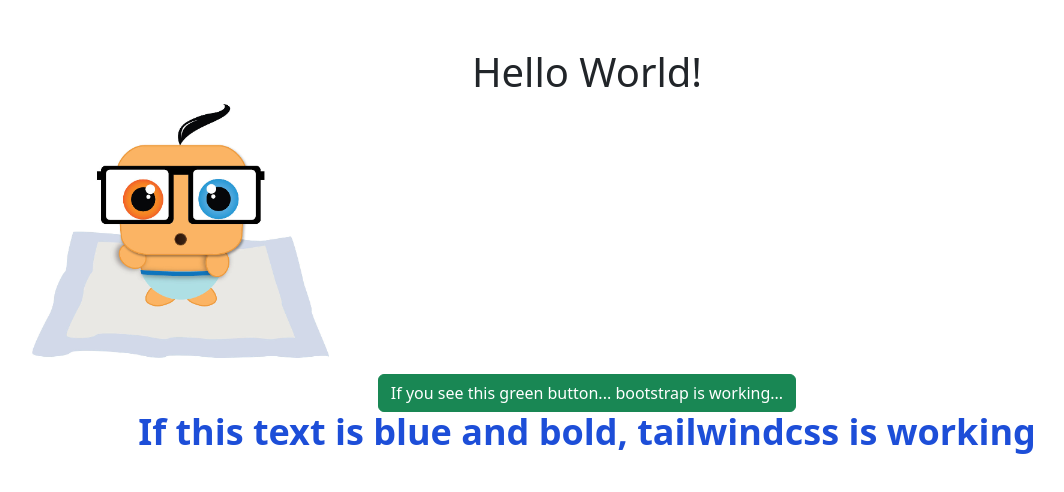
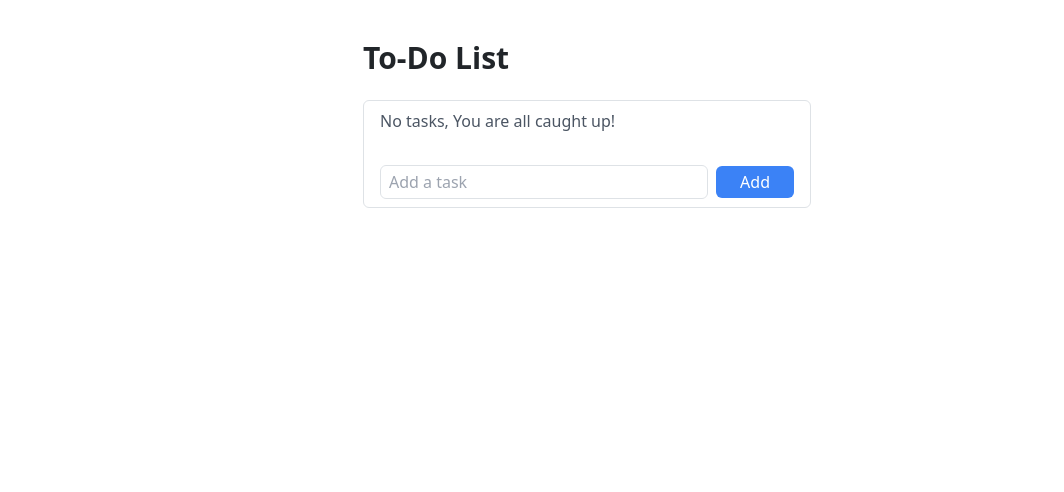
Before and after one commit to louitron/to-do_list_app, a Next.js app: page / in a window 1280 px wide. Shown: the top 492 px of the page, without its empty margins (53-1117 px from the left). Built offline with nearby package versions, Linux system fonts and the light colour scheme.

Commit message:
created functions to add and delete task. Also functions to handle click and Enter Key. Worked on basic styling and added icons for deleting task

```diff
--- a/package.json
+++ b/package.json
@@ -17,6 +17,7 @@
     "postcss": "^8.4.21",
     "react": "18.2.0",
     "react-dom": "18.2.0",
+    "react-icons": "^4.8.0",
     "tailwindcss": "^3.2.7",
     "usehooks-ts": "^2.9.1"
   }
--- /dev/null
+++ b/src/components/ToDo.jsx
@@ -0,0 +1,67 @@
+import React, { useState } from "react";
+import { HiTrash } from "react-icons/hi";
+
+export function ToDo() {
+  const [tasks, setTasks] = useState([]);
+  const [inputValue, setInputValue] = useState("");
+
+  const handleInputKeyDown = (e) => {
+    if (e.key === "Enter") {
+      addTask();
+    }
+  };
+
+  const addTask = () => {
+    if (inputValue) {
+      setTasks([...tasks, inputValue]);
+      setInputValue("");
+    }
+  };
+
+  const deleteTask = (index) => {
+    const newTasks = [...tasks];
+    newTasks.splice(index, 1);
+    setTasks(newTasks);
+  };
+
+  return (
+    <div className="max-w-md mx-auto mt-10">
+      <h1 className="text-3xl font-bold mb-6">To-Do List</h1>
+      <div className="border rounded-md overflow-hidden">
+        {tasks.length === 0 && (
+          <div className="py-2 px-3 text-gray-600">No tasks, You are all caught up!</div>
+        )}
+        <ul>
+          {tasks.map((task, index) => (
+            <li
+              key={index}
+              className="flex items-center justify-between px-3 py-2 border-b hover:bg-gray-100 cursor-pointer"
+            >
+              <span>{task}</span>
+              <HiTrash
+                className="h-5 w-5 text-gray-400 hover:text-red-500"
+                onClick={() => deleteTask(index)}
+              />
+            </li>
+          ))}
+        </ul>
+        <div className="px-3 py-2 flex items-center">
+          <input
+            type="text"
+            className="flex-grow border rounded-md py-1 px-2 mr-2"
+            placeholder="Add a task"
+            value={inputValue}
+            onChange={(e) => setInputValue(e.target.value)}
+            onKeyDown={handleInputKeyDown}
+          />
+          <button
+            className="bg-blue-500 text-white px-4 py-1 rounded-md hover:bg-blue-600"
+            onClick={addTask}
+          >
+            Add
+          </button>
+        </div>
+      </div>
+    </div>
+  );
+}
--- a/src/pages/index.js
+++ b/src/pages/index.js
@@ -1,11 +1,10 @@
-import { Footer } from "@/components/Footer";
-import { Welcome } from "@/components/Welcome";
+import React from "react";
+import { ToDo } from "@/components/ToDo";
 
 export default function Home() {
   return (
     <div className="container">
-      <Welcome />
-      <Footer />
+      <ToDo />
     </div>
   );
 }
```
Also changed, not shown: 1 other file (tests, documents, lock files or other folders).
